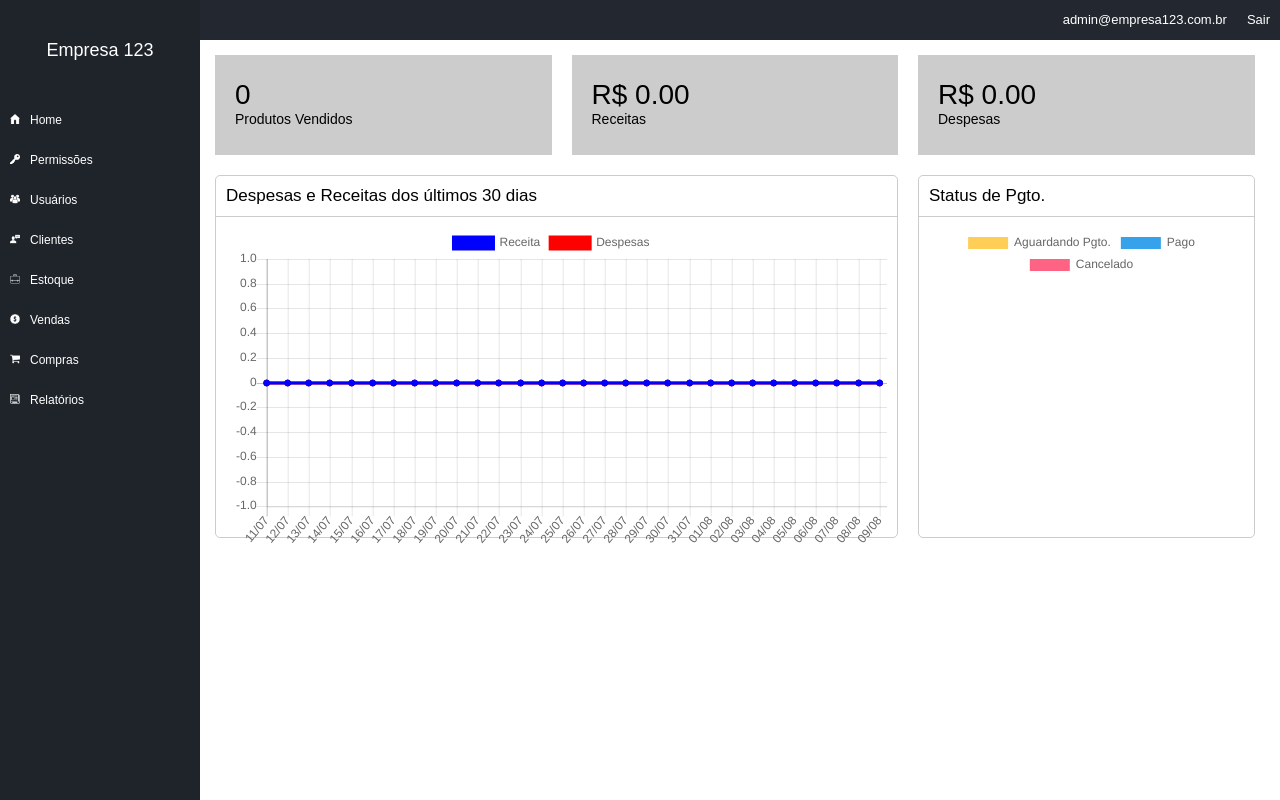
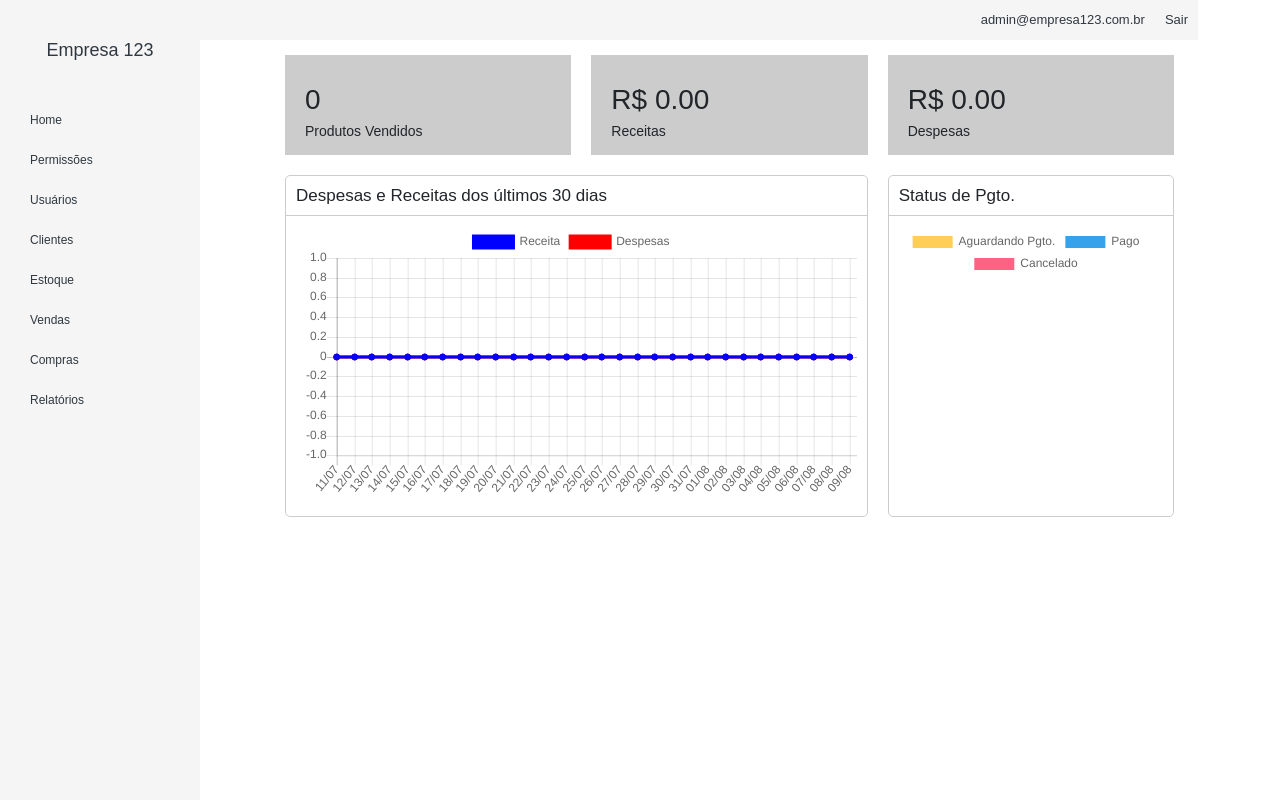
Before and after one commit to gustasschneider/redfin, a PHP site: page /projetos/ in a window 1280 px wide. Run offline with PHP 8.4, Linux system fonts and the light colour scheme; a user stored in the database is signed in; data comes from the database, SQL or seed files in the repository; data that the repository does not hold is empty; some libraries are stand-ins or nearby versions.

Commit message:
ajustes no layout do arquivo template pt1

```diff
--- a/assets/css/template.css
+++ b/assets/css/template.css
@@ -6,7 +6,7 @@
 }
 .leftmenu {
 	width:200px;
-	background-color:#1f232a;
+	background-color:#f5f5f5;
 	position:fixed;
 	left:0;
 	top:0;
@@ -16,7 +16,7 @@
 	height:100px;
 	line-height: 100px;
 	font-size:18px;
-	color:#FFF;
+	color:#2F3840FF;
 	text-align: center;
 }
 .container {
@@ -24,9 +24,10 @@
 }
 .top {
 	height:40px;
-	background-color:#232830;
-	color:#FFF;
+	background-color: #f5f5f5;
+	color:#2F3840FF;
 	font-size:13px;
+	margin-left: -16%;
 }
 .top_right {
 	float:right;
@@ -36,7 +37,7 @@
 	padding-right:10px;
 }
 .top_right a {
-	color:#FFF;
+	color:#2F3840FF;
 	text-decoration: none;
 }
 .menuarea {
@@ -57,14 +58,14 @@
 	background-position: 10px 14px;
 }
 .menuarea li:hover {
-	background-color:#000;
+	background-color: #eac9c9;
 }
 .menuarea li a {
-	color:#FFF;
+	color:#2F3840FF;
 	text-decoration: none;
 	display:block;
 }
-.menuarea li:nth-child(1) {
+/*.menuarea li:nth-child(1) {
 	background-image:url('../images/home.png');
 }
 .menuarea li:nth-child(2) {
@@ -87,7 +88,7 @@
 }
 .menuarea li:nth-child(8) {
 	background-image:url('../images/reports.png');
-}
+}*/
 .area {
 	padding:15px;
 }
--- a/inc/scripts.php
+++ b/inc/scripts.php
@@ -1,6 +1,12 @@
 <link href="<?= BASE_URL;?>/node_modules/bootstrap/dist/js/bootstrap.min.js" rel="stylesheet"/>
 <link href="<?= BASE_URL;?>/node_modules/bootstrap/dist/css/bootstrap.css" rel="stylesheet"/>
 <link href="<?= BASE_URL;?>/node_modules/bootstrap-icons/font/bootstrap-icons.css" rel="stylesheet"/>
+<link href="<?= BASE_URL;?>/node_modules/bootstrap/dist/js/bootstrap.bundle.min.js" rel="stylesheet"/>
+
+
+
+
+
 <script type="text/javascript" src="assets/js/jquery-3.6.0.min.js"></script>
 <script type="text/javascript" src="assets/js/bootstrap.bundle.min.js"></script>
 <script type="text/javascript" src="assets/js/bootstrap.min.js"></script>
--- a/views/template.php
+++ b/views/template.php
@@ -1,3 +1,6 @@
+<?php
+require_once ('inc/scripts.php');
+?>
 <html>
     <head>
         <meta charset="UTF-8">
@@ -13,15 +16,15 @@
     			<?php echo $viewData['company_name']; ?>
     		</div>
             <div class="menuarea">
-                <ul>
-                    <li><a href="<?php echo BASE_URL; ?>">Home</a></li>
-                    <li><a href="<?php echo BASE_URL; ?>/permissions">Permissões</a></li>
-                    <li><a href="<?php echo BASE_URL; ?>/users">Usuários</a></li>
-                    <li><a href="<?php echo BASE_URL; ?>/clients">Clientes</a></li>
-                    <li><a href="<?php echo BASE_URL; ?>/inventory">Estoque</a></li>
-                    <li><a href="<?php echo BASE_URL; ?>/sales">Vendas</a></li>
-                    <li><a href="<?php echo BASE_URL; ?>/purchases">Compras</a></li>
-                    <li><a href="<?php echo BASE_URL; ?>/report">Relatórios</a></li>
+                <ul class="nav flex-column">
+                    <li><a href="<?php echo BASE_URL; ?>"><i class="bi bi-house-door-fill"></i> Home</a></li>
+                    <li><a href="<?php echo BASE_URL; ?>/permissions"><i class="bi bi-key-fill"></i> Permissões</a></li>
+                    <li><a href="<?php echo BASE_URL; ?>/users"><i class="bi bi-person-circle"></i> Usuários</a></li>
+                    <li><a href="<?php echo BASE_URL; ?>/clients"><i class="bi bi-bank2"></i> Clientes</a></li>
+                    <li><a href="<?php echo BASE_URL; ?>/inventory"><i class="bi bi-basket-fill"></i> Estoque</a></li>
+                    <li><a href="<?php echo BASE_URL; ?>/sales"><i class="bi bi-currency-exchange"></i> Vendas</a></li>
+                    <li><a href="<?php echo BASE_URL; ?>/purchases"><i class="bi bi-cart-fill"></i> Compras</a></li>
+                    <li><a href="<?php echo BASE_URL; ?>/report"><i class="bi bi-journal-text"></i> Relatórios</a></li>
                 </ul>
             </div>
     	</div>
```
